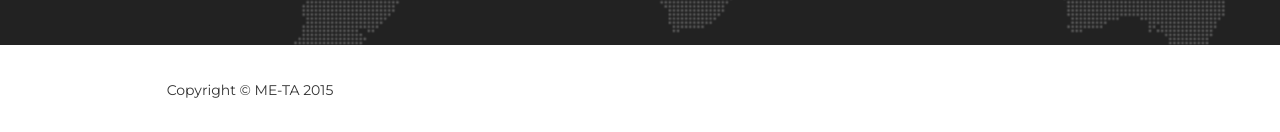
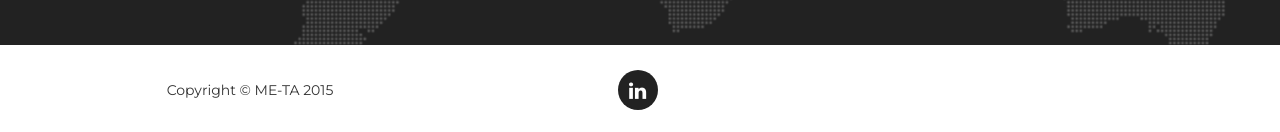
Before and after one commit to ME-TA/ME-TA-Website, a plain HTML site: page index.html in a window 1280 px wide. Shown: the part 5203-5335 px from the top of the page. Drawn offline with nearby package versions, Linux system fonts and the light colour scheme; a web font is replaced by a local one.

Commit message:
linkedin link added

```diff
--- a/index.html
+++ b/index.html
@@ -467,16 +467,16 @@ traditional roles of programmer and statistician we have the ambition and the kn
                 <div class="col-md-4">
                     <span class="copyright">Copyright &copy; ME-TA 2015</span>
                 </div>
-                <!--<div class="col-md-4">
+                <div class="col-md-4">
                     <ul class="list-inline social-buttons">
-                        <li><a href="#"><i class="fa fa-twitter"></i></a>
+                        <!--<li><a href="#"><i class="fa fa-twitter"></i></a>
                         </li>
                         <li><a href="#"><i class="fa fa-facebook"></i></a>
-                        </li>
-                        <li><a href="#"><i class="fa fa-linkedin"></i></a>
+                        </li>-->
+                        <li><a href="https://www.linkedin.com/company/me-ta" target="_blank"><i class="fa fa-linkedin"></i></a>
                         </li>
                     </ul>
-                </div>-->
+                </div>
                 <!--<div class="col-md-4">
                     <ul class="list-inline quicklinks">
                         <li><a href="#">Privacy Policy</a>
```
Also changed, not shown: img/logos/meta-logo-linkedin.png (added).
